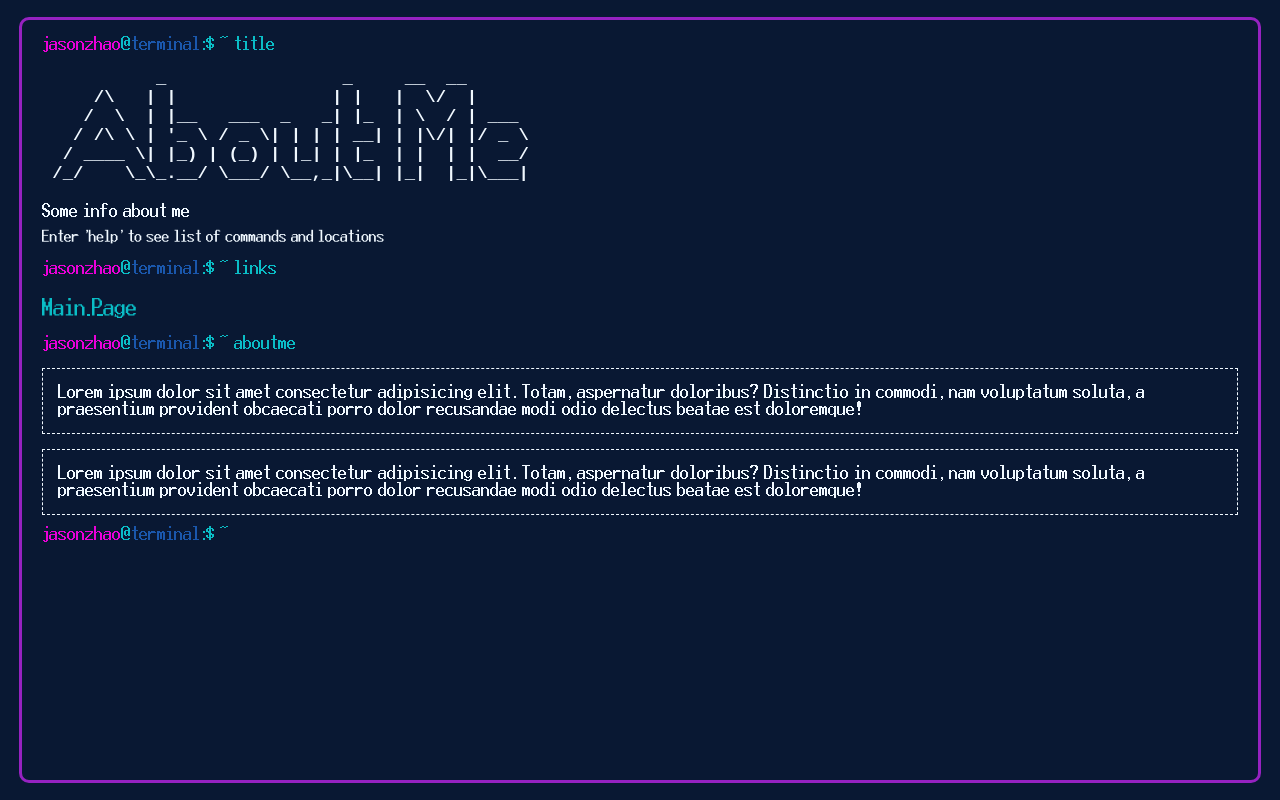
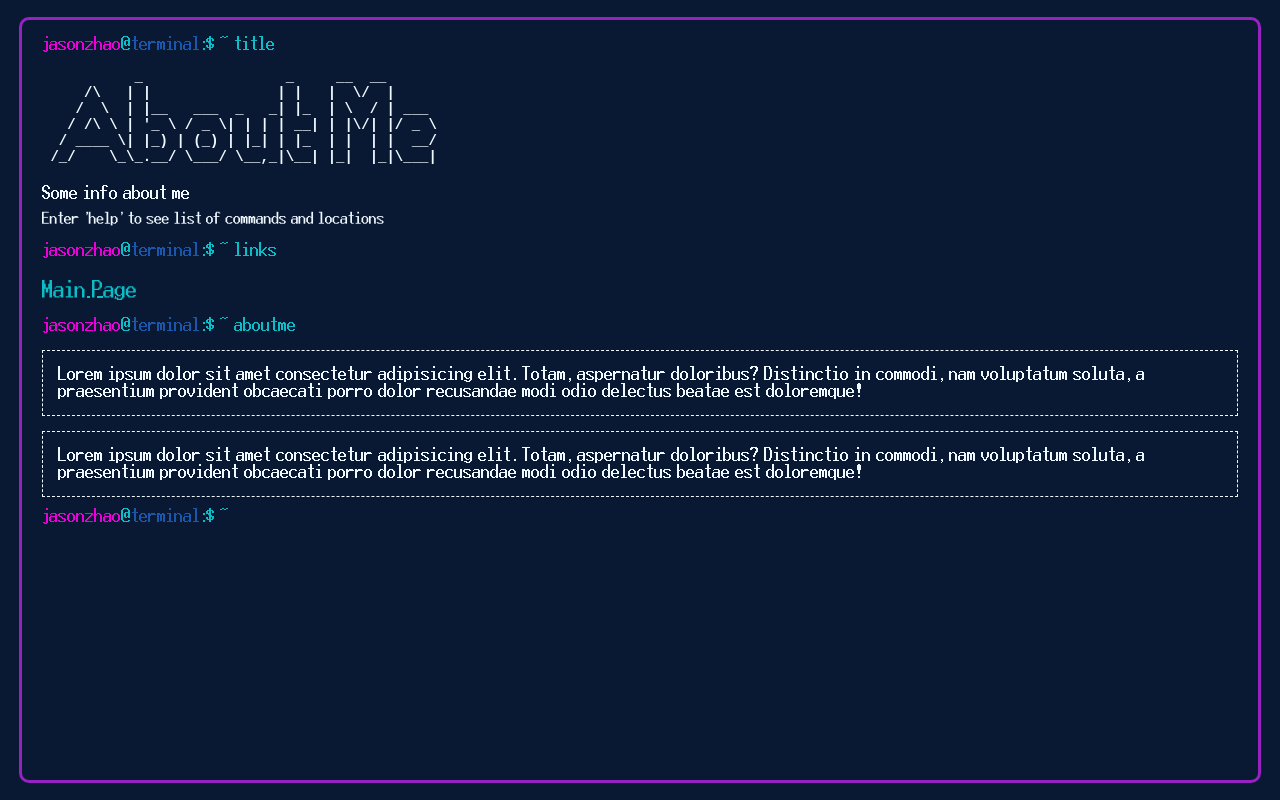
Before and after one commit to jasonz23/personal-website, a React (Create React App) app: page /about-me in a window 1280 px wide. Built offline with nearby package versions, Linux system fonts and the light colour scheme.

Commit message:
changed classname for row

```diff
--- a/src/pages/about-me/index.js
+++ b/src/pages/about-me/index.js
@@ -6,12 +6,12 @@ const AboutMe = () => {
         <div className="about-me-page-root">
             <div className="about-me-page-screen">
                 <p><span className="main-page-command-name">jasonzhao</span>@<span className="main-page-command-location">terminal</span>:$ ~ title</p>
-                <pre className="main-page-name-row">           _                 _     __  __      </pre>
-                <pre className="main-page-name-row">     /\   | |               | |   |  \/  |     </pre>
-                <pre className="main-page-name-row">    /  \  | |__   ___  _   _| |_  | \  / | ___ </pre>
-                <pre className="main-page-name-row">   / /\ \ | '_ \ / _ \| | | | __| | |\/| |/ _ \</pre>
-                <pre className="main-page-name-row">  / ____ \| |_) | (_) | |_| | |_  | |  | |  __/</pre>
-                <pre className="main-page-name-row"> /_/    \_\_.__/ \___/ \__,_|\__| |_|  |_|\___|</pre>
+                <pre className="about-page-name-row">           _                 _     __  __      </pre>
+                <pre className="about-page-name-row">     /\   | |               | |   |  \/  |     </pre>
+                <pre className="about-page-name-row">    /  \  | |__   ___  _   _| |_  | \  / | ___ </pre>
+                <pre className="about-page-name-row">   / /\ \ | '_ \ / _ \| | | | __| | |\/| |/ _ \</pre>
+                <pre className="about-page-name-row">  / ____ \| |_) | (_) | |_| | |_  | |  | |  __/</pre>
+                <pre className="about-page-name-row"> /_/    \_\_.__/ \___/ \__,_|\__| |_|  |_|\___|</pre>
                 <div className="main-page-subtitle-body">
                     <p className="main-page-subtitle">Some info about me</p>
                     <p className="main-page-instructions">Enter 'help' to see list of commands and locations</p>
```
